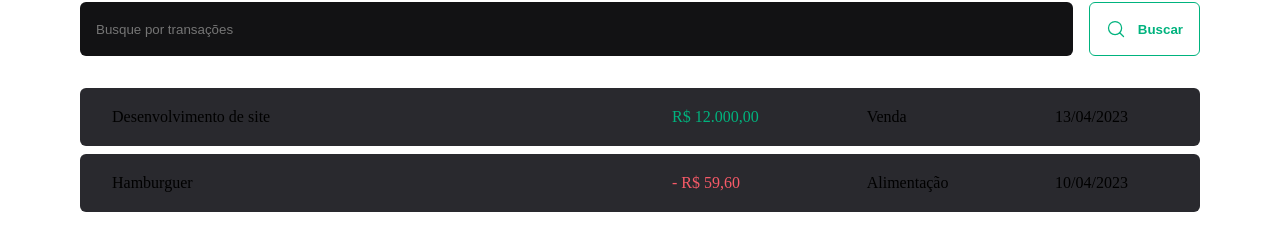
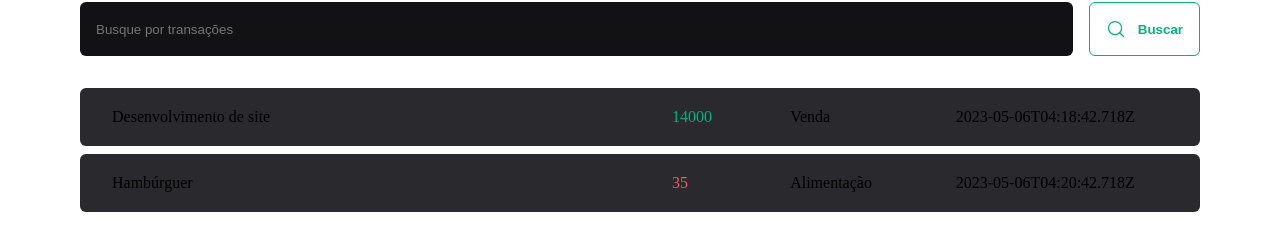
Before and after one commit to AOBarbosa/DT-Money, a React (Vite) app: page / in a window 1280 px wide. Shown: the part 349-600 px from the top of the page. Built offline with nearby package versions, Linux system fonts and the light colour scheme; data requests are answered from the project's data file.

Commit message:
Performing http request

```diff
--- a/src/pages/Transactions/index.tsx
+++ b/src/pages/Transactions/index.tsx
@@ -1,3 +1,4 @@
+import { useEffect, useState } from 'react'
 import { Header } from '../../components/Header'
 import { Summary } from '../../components/Summary'
 import { SearchForm } from './components/SearchForm'
@@ -7,7 +8,29 @@
   TransactionsTable,
 } from './styles'
 
+interface Transaction {
+  id: number
+  description: string
+  type: 'income' | 'outcome'
+  price: number
+  category: string
+  createdAt: string
+}
+
 export function Transactions() {
+  const [transactions, setTransactions] = useState<Transaction[]>([])
+
+  async function loadTransactions() {
+    const response = await fetch('http://localhost:3003/transactions')
+    const data = await response.json()
+
+    setTransactions(data)
+  }
+
+  useEffect(() => {
+    loadTransactions()
+  }, [])
+
   return (
     <div>
       <Header />
@@ -17,22 +40,20 @@
         <SearchForm />
         <TransactionsTable>
           <tbody>
-            <tr>
-              <td width="50%">Desenvolvimento de site</td>
-              <td>
-                <PriceHighLight variant="income">R$ 12.000,00</PriceHighLight>
-              </td>
-              <td>Venda</td>
-              <td>13/04/2023</td>
-            </tr>
-            <tr>
-              <td width="50%">Hamburguer</td>
-              <td>
-                <PriceHighLight variant="outcome">- R$ 59,60</PriceHighLight>
-              </td>
-              <td>Alimentação</td>
-              <td>10/04/2023</td>
-            </tr>
+            {transactions.map((transaction) => {
+              return (
+                <tr key={transaction.id}>
+                  <td width="50%">{transaction.description}</td>
+                  <td>
+                    <PriceHighLight variant={transaction.type}>
+                      {transaction.price}
+                    </PriceHighLight>
+                  </td>
+                  <td>{transaction.category}</td>
+                  <td>{transaction.createdAt}</td>
+                </tr>
+              )
+            })}
           </tbody>
         </TransactionsTable>
       </TransactionsContainer>
```
